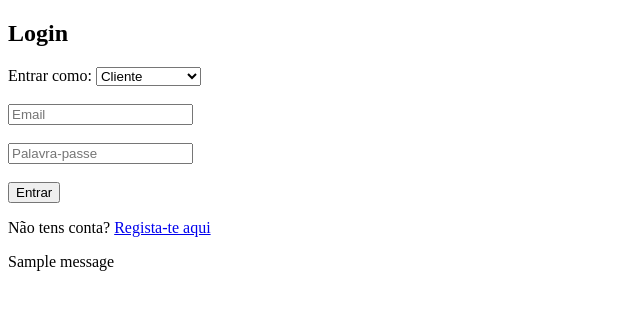
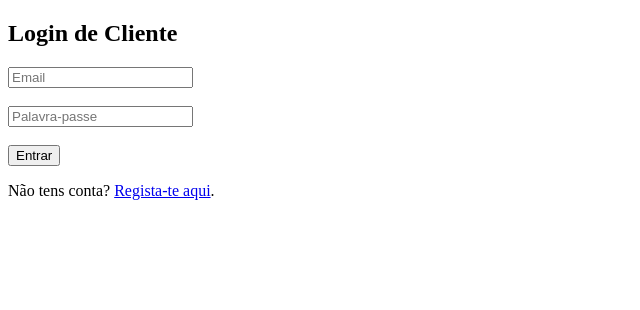
Before and after one commit to bsmarques04-blip/alltera-render, a Flask app: page /login in a window 1280 px wide. Shown: the top 310 px of the page, without its empty margins (0-640 px from the left). Run offline with Flask 2, Linux system fonts and the light colour scheme; tables that the repository leaves empty hold one stand-in row (values such as "Sample post"); one stand-in notice (Sample message) is shown.

Commit message:
remoção do login_unificado, pois não era muito lógico.

```diff
--- a/app.py
+++ b/app.py
@@ -8,69 +8,49 @@ app.secret_key = "segredo"
 
 UPLOAD_FOLDER = "static/images"
 
+# LOGIN
 @app.route("/login", methods=["GET", "POST"])
-def login_unificado():
+def login():
     if request.method == "POST":
-        tipo = request.form.get("tipo_utilizador")
-
-        if tipo == "admin":
-            username = request.form.get("username")
-            password = request.form.get("password")
-
-            if username == "admin" and password == "1234":
-                session["admin"] = True
-                flash("Login de administrador efetuado com sucesso!", "success")
-                return redirect(url_for("admin_panel"))
-            else:
-                flash("Credenciais de administrador inválidas.", "danger")
-
-        elif tipo == "cliente":
-            email = request.form.get("email")
-            password = request.form.get("password")
-
-            cliente = Cliente.get_or_none(Cliente.email == email)
-            if cliente and cliente.check_password(password):
-                session["cliente_id"] = cliente.id
-                session["cliente_nome"] = cliente.nome
-                flash(f"Bem-vindo, {cliente.nome}!", "success")
-                return redirect(url_for("index"))
-            else:
-                flash("Credenciais de cliente inválidas.", "danger")
-
-    return render_template("login_unificado.html")
-
-# ROTAS ADMIN
-#@app.route("/login", methods=["GET", "POST"])
-#def login():
-    if request.method == "POST":
-        username = request.form.get("username")
+        email = request.form.get("email")
         password = request.form.get("password")
 
-        if username == "admin" and password == "1234":
+        # Se for admin fixo:
+        if email == "admin@gmail.com" and password == "1234":
             session["admin"] = True
-            flash("Login efetuado com sucesso!", "success")
+            flash("Login de administrador efetuado com sucesso!", "success")
             return redirect(url_for("admin_panel"))
-        else:
-            flash("Credenciais inválidas", "danger")
 
-    return render_template("admin_login.html")
+        # Senão, tenta como cliente
+        cliente = Cliente.get_or_none(Cliente.email == email)
+        if cliente and cliente.check_password(password):
+            session["cliente_id"] = cliente.id
+            session["cliente_nome"] = cliente.nome
+            flash(f"Bem-vindo, {cliente.nome}!", "success")
+            return redirect(url_for("index"))
+
+        flash("Credenciais inválidas!", "danger")
+
+    return render_template("login_client.html")
+
 
 @app.route("/logout")
 def logout():
-    session.pop("admin", None)
-    flash("Sessão terminada com sucesso", "success")
-    return redirect(url_for("login"))
+    session.clear()
+    flash("Sessão terminada com sucesso!", "success")
+    return redirect(url_for("index"))
 
+#  PAINEL ADMIN
 @app.route("/admin")
 def admin_panel():
     if "admin" not in session:
-        return redirect(url_for("login"))
+        return redirect(url_for("login_admin"))
     return render_template("admin_panel.html")
 
 @app.route("/add_vehicle", methods=["GET", "POST"])
 def add_vehicle():
     if "admin" not in session:
-        return redirect(url_for("login"))
+        return redirect(url_for("login_admin"))
 
     if request.method == "POST":
         tipo = request.form.get("type")
@@ -117,13 +97,13 @@ def index():
     veiculos_motas = [v for v in veiculos if v.type == "MOTA"]
     return render_template("index.html", veiculos_carros=veiculos_carros, veiculos_motas=veiculos_motas)
 
-# PROTEGER ROTAS
+#  PROTEGER ROTAS DE ADMIN
 @app.before_request
 def check_admin_session():
-    admin_routes = ["/admin", "/add_vehicle"]
+    admin_routes = ["/admin", "/add_vehicle", "/admin/veiculos", "/edit_vehicle", "/delete_vehicle"]
     if any(request.path.startswith(route) for route in admin_routes):
-        if "admin" not in session and request.endpoint != "login":
-            return redirect(url_for("login"))
+        if "admin" not in session and request.endpoint != "login_admin":
+            return redirect(url_for("login_admin"))
 
 # CRIAR TABELAS E DADOS
 with app.app_context():
@@ -157,10 +137,11 @@ with app.app_context():
             categoria=cat_eco,
         )
 
+# CRUD ADMIN VEÍCULOS
 @app.route("/admin/veiculos")
 def admin_veiculos_gestao():
     if "admin" not in session:
-        return redirect(url_for("login"))
+        return redirect(url_for("login_admin"))
 
     veiculos = Veiculo.select().order_by(Veiculo.id.desc())
     return render_template("admin_veiculos_gestao.html", veiculos=veiculos)
@@ -168,7 +149,7 @@ def admin_veiculos_gestao():
 @app.route("/edit_vehicle/<int:id>", methods=["GET", "POST"])
 def edit_vehicle(id):
     if "admin" not in session:
-        return redirect(url_for("login"))
+        return redirect(url_for("login_admin"))
 
     veiculo = Veiculo.get_or_none(Veiculo.id == id)
     if not veiculo:
@@ -193,7 +174,7 @@ def edit_vehicle(id):
 @app.route("/delete_vehicle/<int:id>")
 def delete_vehicle(id):
     if "admin" not in session:
-        return redirect(url_for("login"))
+        return redirect(url_for("login_admin"))
 
     veiculo = Veiculo.get_or_none(Veiculo.id == id)
     if not veiculo:
@@ -204,6 +185,7 @@ def delete_vehicle(id):
     flash("Veículo eliminado com sucesso!", "success")
     return redirect(url_for("admin_veiculos_gestao"))
 
+# REGISTO DE CLIENTE
 @app.route("/register", methods=["GET", "POST"])
 def register_client():
     if request.method == "POST":
@@ -220,27 +202,9 @@ def register_client():
         cliente.save()
 
         flash("Registo efetuado com sucesso! Faça login.", "success")
-        return redirect(url_for("login_client"))
+        return redirect(url_for("login"))
 
     return render_template("register_client.html")
 
-#@app.route("/login_cliente", methods=["GET", "POST"])
-#def login_client():
-    if request.method == "POST":
-        email = request.form.get("email")
-        password = request.form.get("password")
-
-        cliente = Cliente.get_or_none(Cliente.email == email)
-
-        if cliente and cliente.check_password(password):
-            session["cliente_id"] = cliente.id
-            session["cliente_nome"] = cliente.nome
-            flash(f"Bem-vindo, {cliente.nome}!", "success")
-            return redirect(url_for("index"))
-        else:
-            flash("Credenciais inválidas!", "danger")
-
-    return render_template("login_client.html")
-
 if __name__ == "__main__":
     app.run(debug=True)
--- a/templates/index.html
+++ b/templates/index.html
@@ -14,7 +14,7 @@
       <li><a href="#">Veículos</a></li>
       <li><a href="#">Sobre</a></li>
       <li><a href="#">Contacto</a></li>
-      <li><a href="{{ url_for('login_unificado') }}">Login</a></li>
+      <li><a href="{{ url_for('login') }}">Login</a></li>
       <li><a href="{{ url_for('register_client') }}">Registar</a></li>
     </ul>
   </nav>
--- a/templates/login_unificado.html
+++ /dev/null
@@ -1,45 +0,0 @@
-<!DOCTYPE html>
-<html lang="pt">
-<head>
-  <meta charset="UTF-8">
-  <title>Login</title>
-  <script>
-    function mostrarCampos(tipo) {
-      document.getElementById("admin_fields").style.display = tipo === "admin" ? "block" : "none";
-      document.getElementById("cliente_fields").style.display = tipo === "cliente" ? "block" : "none";
-    }
-  </script>
-</head>
-<body>
-  <h2>Login</h2>
-  <form method="POST">
-    <label>Entrar como:</label>
-    <select name="tipo_utilizador" onchange="mostrarCampos(this.value)">
-      <option value="cliente">Cliente</option>
-      <option value="admin">Administrador</option>
-    </select><br><br>
-
-    <div id="cliente_fields" style="display: block;">
-      <input type="email" name="email" placeholder="Email"><br><br>
-      <input type="password" name="password" placeholder="Palavra-passe"><br><br>
-    </div>
-
-    <div id="admin_fields" style="display: none;">
-      <input type="text" name="username" placeholder="Utilizador"><br><br>
-      <input type="password" name="password" placeholder="Palavra-passe"><br><br>
-    </div>
-
-    <button type="submit">Entrar</button>
-  </form>
-
-  <p>Não tens conta? <a href="{{ url_for('register_client') }}">Regista-te aqui</a></p>
-
-  {% with messages = get_flashed_messages(with_categories=true) %}
-    {% if messages %}
-      {% for category, message in messages %}
-        <p>{{ message }}</p>
-      {% endfor %}
-    {% endif %}
-  {% endwith %}
-</body>
-</html>
--- a/templates/register_client.html
+++ b/templates/register_client.html
@@ -13,6 +13,6 @@
     <button type="submit">Registar</button>
   </form>
 
-  <p>Já tens conta? <a href="{{ url_for('login_unificado') }}">Inicia sessão aqui</a>.</p>
+  <p>Já tens conta? <a href="{{ url_for('login') }}">Inicia sessão aqui</a>.</p>
 </body>
 </html>
```
